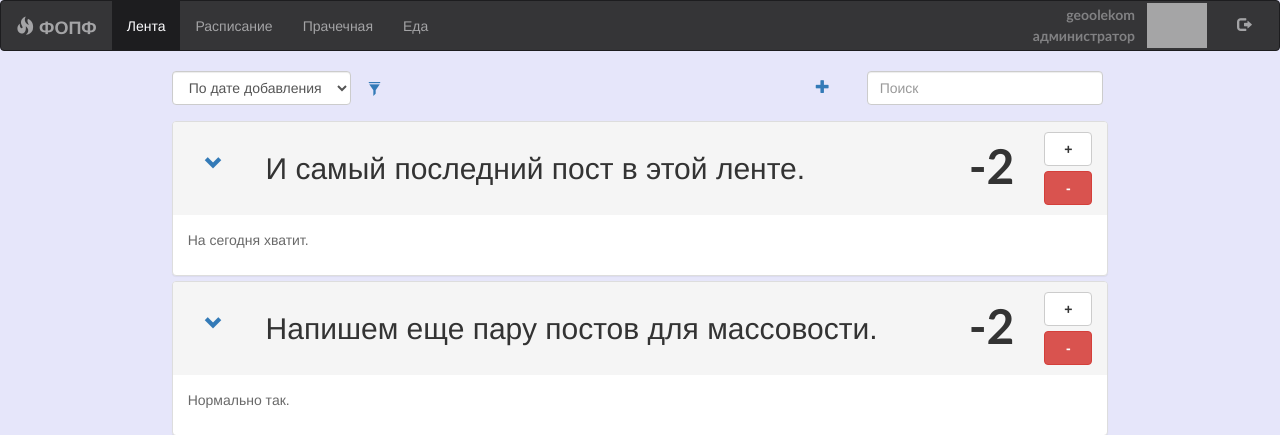
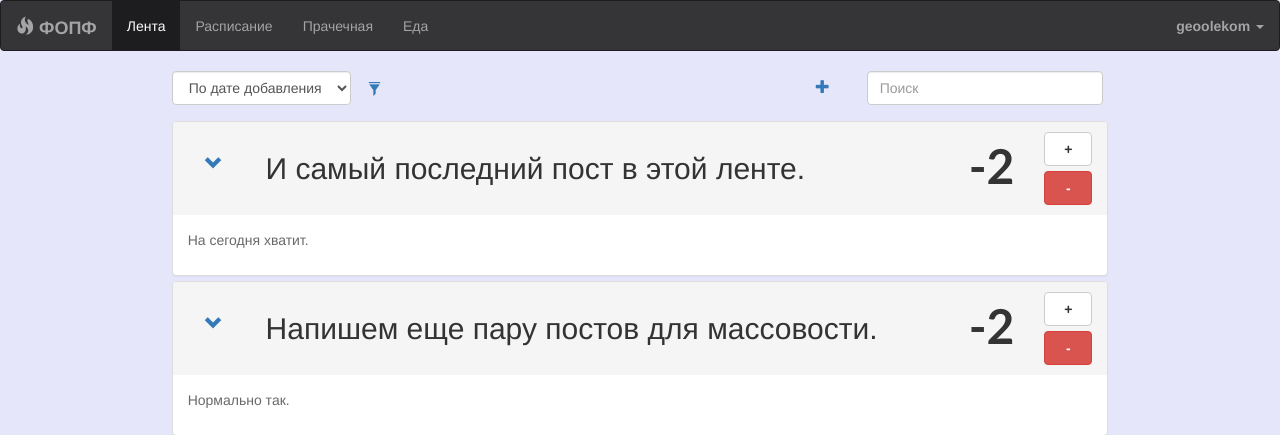
Before and after one commit to geoolekom/dgapservice, a Django app: page /feed/ in a window 1280 px wide. Shown: the top 435 px of the page. Run offline with Django 3.2, Linux system fonts and the light colour scheme; a user stored in the database is signed in; data comes from the database, SQL or seed files in the repository; both versions use the stored data as it was after the commit; parts of the project's set-up code (start-up, migrations or seed data) failed here and were passed over; some libraries are stand-ins or nearby versions; grey boxes are pictures that could not be loaded.

Commit message:
user-info and avatar updated

```diff
--- a/src/core/static/core/css/main.css
+++ b/src/core/static/core/css/main.css
@@ -4,6 +4,14 @@
 	opacity: 0.9;
 	display: block;
 	height: 51px;
+}
+
+.glyphicon {
+    font-family: inherit;
+}
+
+.glyphicon:before{
+    font-family:'Glyphicons Halflings';
 }
 
 .container {
@@ -69,6 +77,8 @@ body {
 }
 
 img {
+    margin-top: 5px;
+    padding-top: 10px;
     max-width: 100%;
     height: auto;
 }
--- a/src/core/templates/core/user.html
+++ b/src/core/templates/core/user.html
@@ -1,22 +1,35 @@
 {% load bootstrap3 %}
+
 
 {% if user.is_authenticated %}
 
-  <li class="user-info" align="right">
-    <p class="text-muted"> <strong>
-        {% if user.get_full_name %} {{user.get_full_name}} {%else%} {{user}} {% endif %}
-    </strong> </p>
-    <p class="text-muted"> <strong>
-        {% if user.is_staff %} администратор {% else %} пользователь {% endif %}
-    </strong> </p>
+  <li class="dropdown">
+      <a class="dropdown-toggle" data-toggle="dropdown" href="#">
+          <strong> {% if user.get_full_name %} {{user.get_full_name}} {%else%} {{user}} {% endif %} </strong>
+          <span class="caret"></span>
+      </a>
+        <ul class="dropdown-menu list-group" role="menu">
+            <li class="dropdown-header">Информация о пользователе</li>
+            <li class="list-group-item">
+                <p class="list-group-item-text" align="right">
+                    {% if user.is_staff %} Администратор
+                    {% else %} Студент
+                    {% endif %}
+                </p>
+                <p class="list-group-item-text" align="right">
+                    Группа {{user.group}}
+                </p>
+            </li>
+            <li class="list-group-item">
+                {% if user.avatar %} <img src="{{ user.avatar.url }}" border=2>
+                {% endif %}
+            </li>
+            <li class="list-group-item">
+                <a class="list-group-item-text" href="/logout/"  align="right">Выйти</a>
+            </li>
+        </ul>
+
   </li>
-    <li> <img class="avatar" src="{{ user.avatar.url }}" border=2> </li>
-  <li>
-      <form class="navbar-form pull-right" action="/logout/">
-          {% csrf_token %} <button type="submit" class="btn btn-link"><span class="glyphicon glyphicon-log-out"></button>
-      </form>
-  </li>
-
 
 {% else %}
 
```
Also changed, not shown: src/db.sqlite3.
